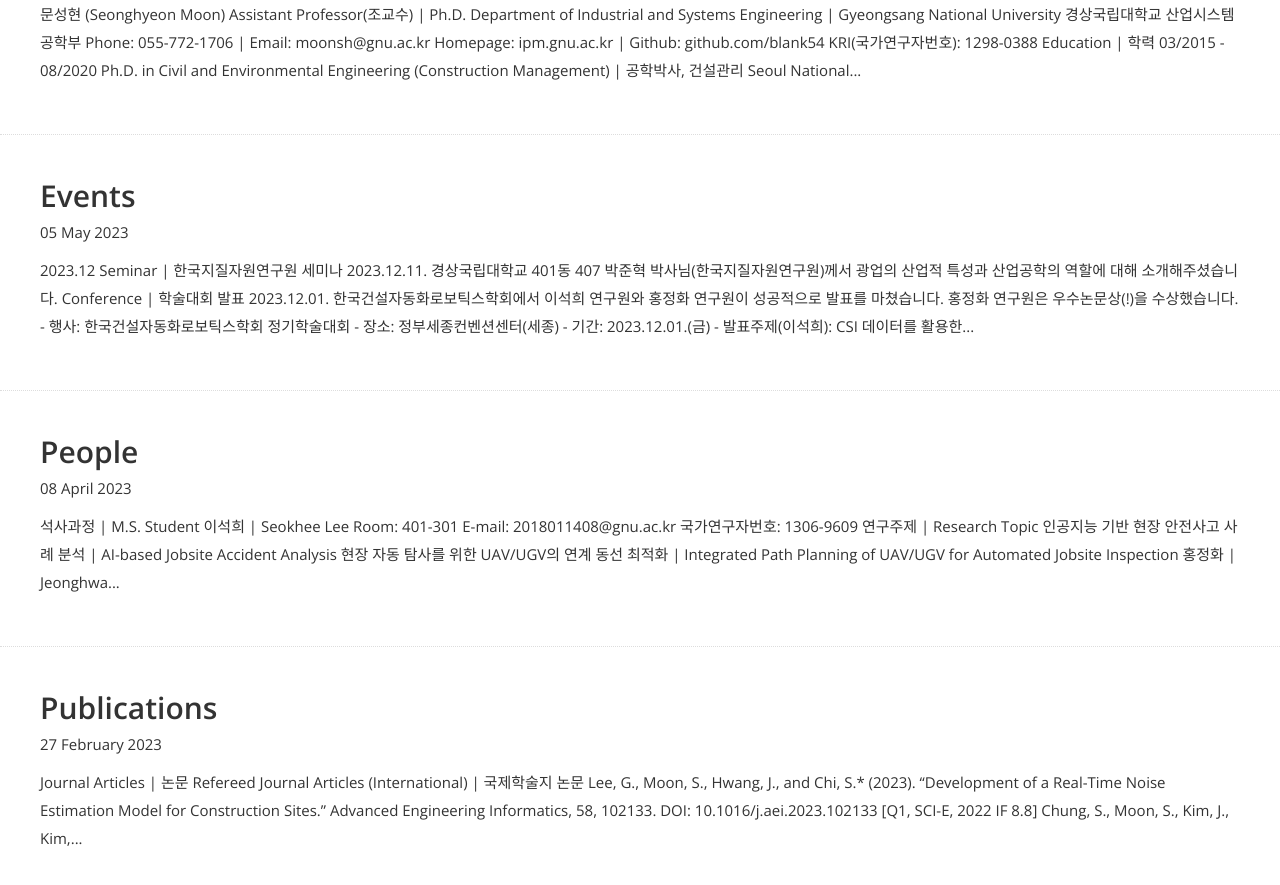
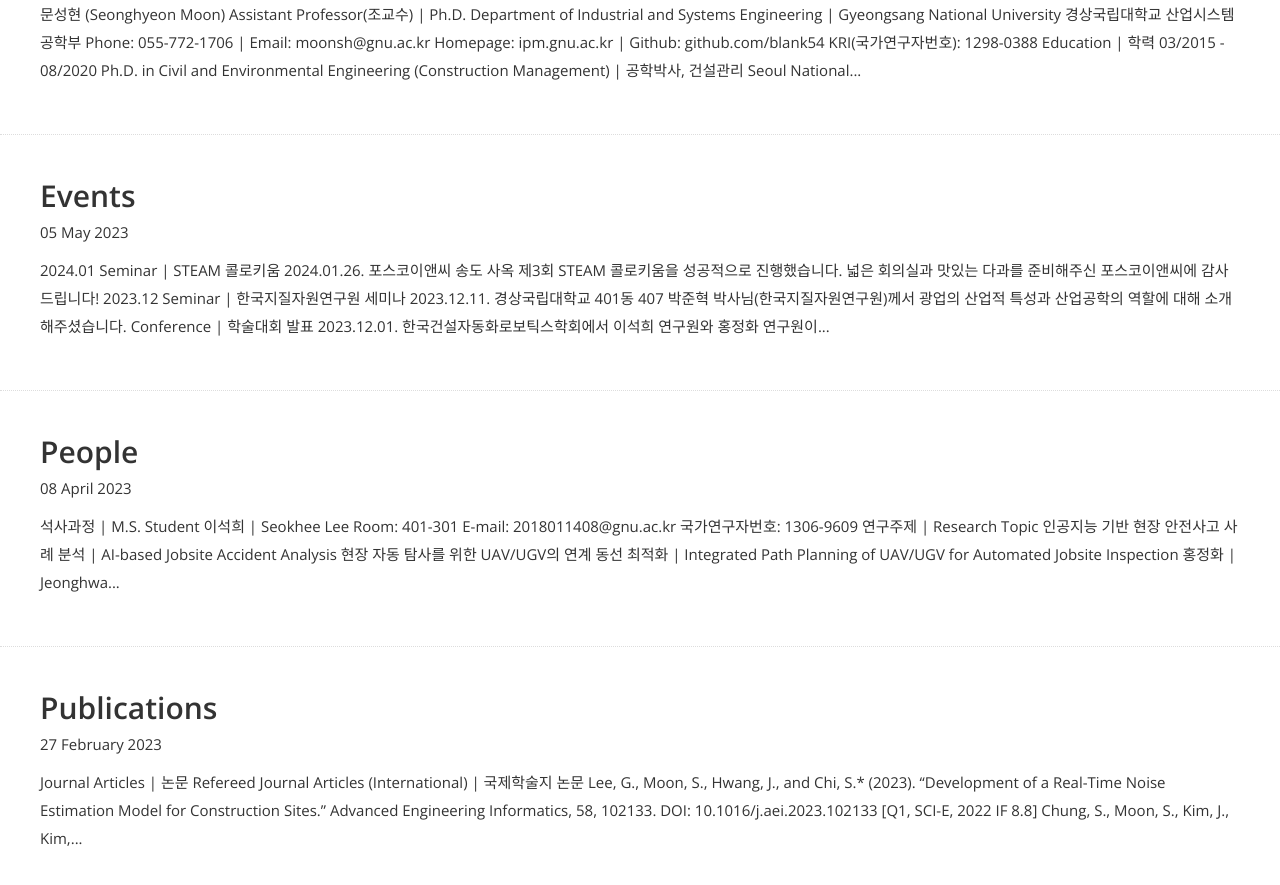
Before and after one commit to blank54/blank54.github.io, a Jekyll site: the page built from blog/index.html, in a window 1280 px wide and 900 px high, scrolled down 780 px. Shown: the top 885 px of the window. Built offline with Jekyll 4.4.1, drawn with Linux system fonts in a browser that asks for light colours; nearby versions of some CDN libraries; some web fonts are replaced.

Commit message:
update event: 20240126 steam colloquium

```diff
--- a/event/_posts/2023-05-05-event.md
+++ b/event/_posts/2023-05-05-event.md
@@ -4,6 +4,15 @@ title: Events
 date: 2023-05-05
 author: Seonghyeon Moon
 ---
+
+## 2024.01
+<br/>
+
+>### Seminar \| STEAM 콜로키움
+>2024.01.26.
+>포스코이앤씨 송도 사옥
+>제3회 STEAM 콜로키움을 성공적으로 진행했습니다. 넓은 회의실과 맛있는 다과를 준비해주신 포스코이앤씨에 감사 드립니다!
+><img src="{{ site.baseurl }}/img/event/seminar/20240126_steam colloquium.jpg" style="width:600px">
 
 ## 2023.12
 <br/>
@@ -93,7 +102,7 @@ author: Seonghyeon Moon
 >2023.07.31.
 >서울대학교 35동 301호
 >제1회 STEAM 콜로키움을 성공적으로 진행했습니다. 서로의 연구 계획과 애로사항을 공유하는 값진 시간이었습니다.
-><img src="{{ site.baseurl }}/img/event/20230731_steam_colloquium.jpg" style="width:600px">
+><img src="{{ site.baseurl }}/img/event/seminar/20230731_steam_colloquium.jpg" style="width:600px">
 
 >### Dinner Party \| 연구실 회식
 >2023.07.05.
```
Also changed, not shown: publication/_posts/2023-02-25-publications.md (+1 -1 lines), img/event/seminar/20230731_steam_colloquium.jpg (renamed from img/event/20230731_steam_colloquium.jpg), 1 other file.
